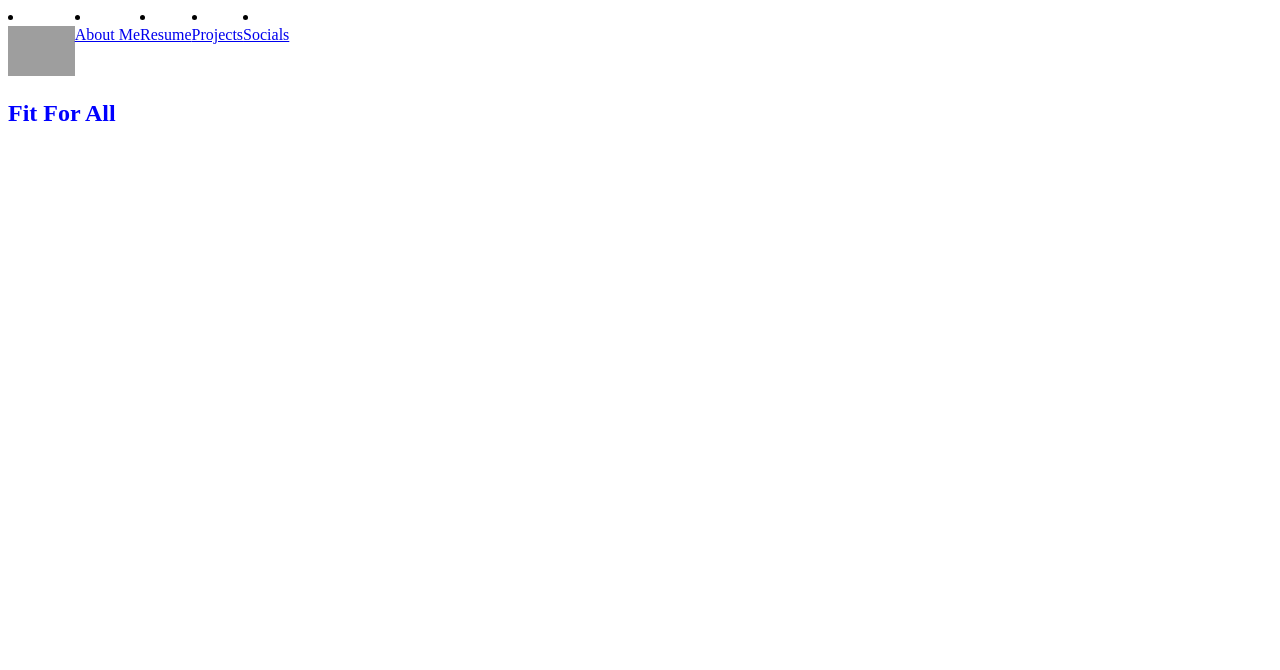
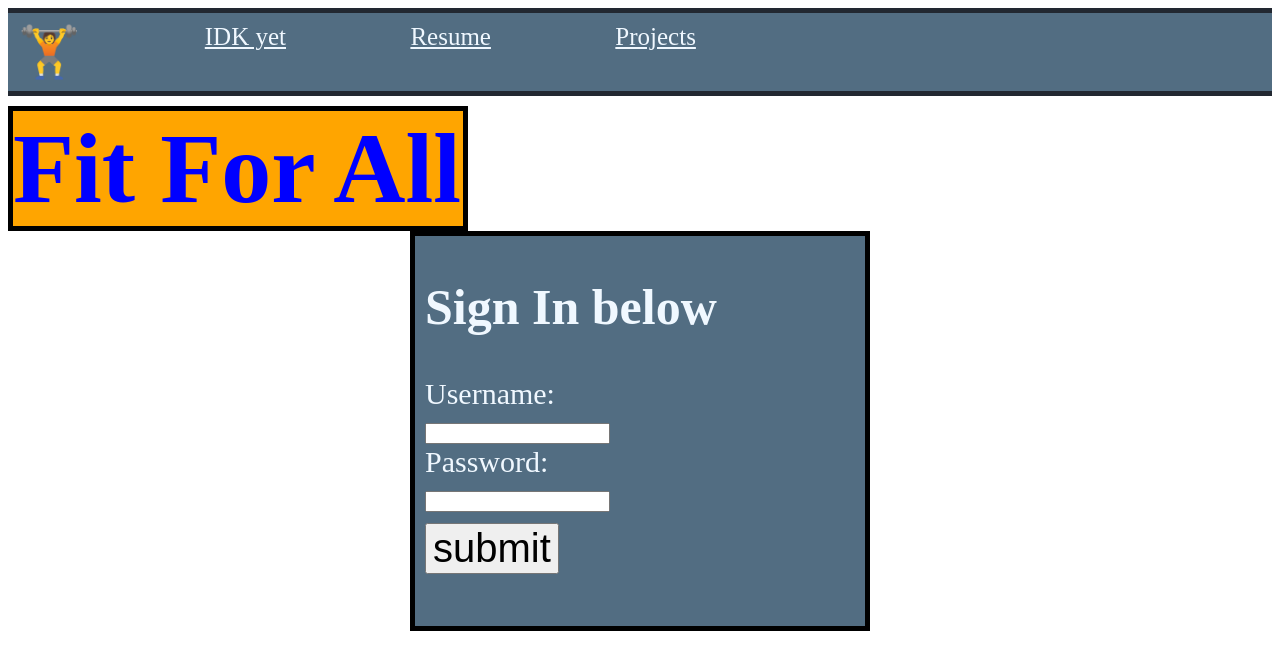
Before and after one commit to SamerFrangieh/3005_Final_project, a Django app: page / in a window 1280 px wide. Shown: the top 670 px of the page. Run offline with Django 4.2, Linux system fonts and the light colour scheme; grey boxes are pictures that could not be loaded.

Commit message:
main page maxe

```diff
--- a/FitForAll/myapp/static/myapp/dashboard.css
+++ b/FitForAll/myapp/static/myapp/dashboard.css
@@ -1,7 +1,26 @@
 h1{
     color: blue;
+    font-size: 60px;
 }
 .nav{
     display: flex;
-
+    margin-bottom: 0px;
+    background-color: rgb(82, 109, 130);
+    gap: 10%;
+    margin-left: 0;
+    padding: 10px;
+    border-top: 5px solid rgb(34, 40, 49);
+    border-bottom: 5px solid rgb(34, 40, 49);
 }
+.nav-links{
+    list-style-type: none;
+}
+.nav-item> a{
+    color: aliceblue;
+}
+.nav-item{
+    font-size: 25px;
+}
+.nav-logo{
+    font-size: 50px;
+}
--- /dev/null
+++ b/FitForAll/myapp/static/myapp/memLog.css
@@ -0,0 +1,60 @@
+.nav{
+    display: flex;
+    margin-bottom: 0px;
+    background-color: rgb(82, 109, 130);
+    gap: 10%;
+    margin-left: 0;
+    padding: 10px;
+    border-top: 5px solid rgb(34, 40, 49);
+    border-bottom: 5px solid rgb(34, 40, 49);
+}
+.nav-links{
+    list-style-type: none;
+}
+.nav-item> a{
+    color: aliceblue;
+}
+.nav-item{
+    font-size: 25px;
+}
+.nav-logo{
+    font-size: 50px;
+}
+
+.box{
+    height: 50vh;
+    display: flex;
+    justify-content: center;
+}
+.stuff{
+    margin-top: 0px;
+    background-color: rgb(82, 109, 130);
+    width: 450px;
+    vertical-align: middle;
+    border: 5px solid black;
+}
+h1{
+    color: blue;
+    font-size: 100px;
+    margin: 0;
+    margin-top: 10px;
+    background-color: orange;
+    width: 450px;
+    border: 5px solid black;
+}
+h2{
+    color: aliceblue;
+    font-size: 50px;
+}
+.stuff > div{
+    margin-left: 10px;
+
+}
+.form{
+    font-size: 30px;
+    color: aliceblue;
+}
+button{
+    margin-top: 10px;
+    font-size: 40px;
+}
--- a/FitForAll/myapp/templates/myapp/dashboard/index.html
+++ b/FitForAll/myapp/templates/myapp/dashboard/index.html
@@ -14,19 +14,16 @@
     <section class="nav-bar">
         <div class="nav nav-links">
             <li>
-                <div><img src="./images/sam2.jpg" height="50px" class="little-icon"></div>
+                <div class="nav-logo nav-item">🏋️</div>
             </li>
             <li>
-                <div class="nav-item"> <a href="../">About Me </a></div>
+                <div class="nav-item"><a href="../">IDK yet </a></div>
             </li>
             <li>
-                <div class="nav-item"> <a href="google.com">Resume </a></div>
+                <div class="nav-item"> <a href="../">Resume </a></div>
             </li>
             <li>
-                <div class="nav-item"> <a href="google.com">Projects </a></div>
-            </li>
-            <li>
-                <div class="nav-item"> <a href="google.com">Socials </a></div>
+                <div class="nav-item"> <a href="../">Projects </a></div>
             </li>
         </div>
     </section>
--- a/FitForAll/myapp/templates/myapp/login/memberLogin.html
+++ b/FitForAll/myapp/templates/myapp/login/memberLogin.html
@@ -0,0 +1,50 @@
+{% load static %}
+<!DOCTYPE html>
+<html lang="en">
+<head>
+    <meta charset="UTF-8">
+    <meta name="viewport" content="width=device-width, initial-scale=1.0">
+    <title>Member login</title>
+    <link href="{% static 'myapp/memLog.css' %}" rel="stylesheet">
+</head>
+<body>
+    <!-- nav bar -->
+    <section class="nav-bar">
+        <div class="nav nav-links">
+            <li>
+                <div class="nav-logo nav-item">🏋️</div>
+            </li>
+            <li>
+                <div class="nav-item"><a href="../dashboard/index.html">IDK yet </a></div>
+            </li>
+            <li>
+                <div class="nav-item"> <a href="../">Resume </a></div>
+            </li>
+            <li>
+                <div class="nav-item"> <a href="../">Projects </a></div>
+            </li>
+        </div>
+    </section>
+    <section>
+        <h1> Fit For All </h1>
+    </section>
+    <!-- Login Box -->
+    <section class="nav-bar">
+        <div class="box">
+            <div class="stuff">
+        <div class="h1"><h2>Sign In below</h2></div>
+        <div class="form">
+        <form>
+            <label for="fname">Username:</label><br>
+            <input type="text" id="fname" name="fname"><br>
+            <label for="lname">Password:</label><br>
+            <input type="text" id="lname" name="lname">
+        </form>
+        <div class="submit">
+            <button>submit</button>
+        </div>
+    </div>
+    </div>
+    </div>
+</body>
+</html>
--- a/FitForAll/myapp/urls.py
+++ b/FitForAll/myapp/urls.py
@@ -2,5 +2,7 @@ from django.urls import path
 from . import views
 
 urlpatterns = [
-    path('', views.dashboard_view, name='dashboard'),
+    path('', views.member_login, name='memberLogin'),
+    path('dashboard/index.html', views.dashboard_view, name='dashboard')
+
 ]
--- a/FitForAll/myapp/views.py
+++ b/FitForAll/myapp/views.py
@@ -1,6 +1,9 @@
 from django.shortcuts import render
+from django.http import HttpResponse
 
 #from .models import Book
+def member_login(request):
+    return render(request, 'myapp/login/memberLogin.html')
 
 def dashboard_view(request):
     # Will put objects here once Samer creates dashboard frontend
```
Also changed, not shown: FitForAll/myapp/templates/myapp/dashboard/adminDashboard.html (added), FitForAll/myapp/templates/myapp/dashboard/trainerDashboard.html (added), FitForAll/myapp/templates/myapp/registration/register.html (added), 1 other file.
